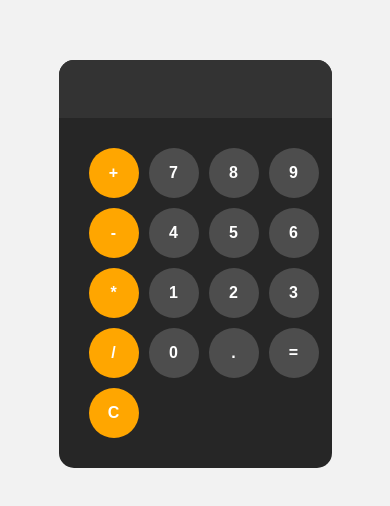
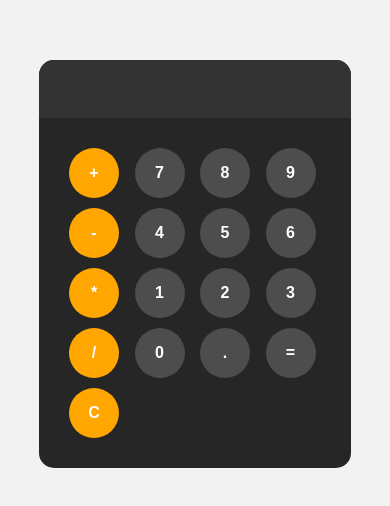
Before and after one commit to Emil2423/basic-calculator.github.io, a plain HTML site: page index.html in a window 390 px wide. Shown: the part 158-664 px from the top of the page. Drawn offline with Linux system fonts and the light colour scheme.

Commit message:
Update index.css

```diff
--- a/index.css
+++ b/index.css
@@ -66,8 +66,8 @@ button:active{
 
 @media (max-width: 765px) {
     .calculator{
-        width: 70%;
-        font-size: 70%;
+        width: 80%;
+        font-size: 80%;
     }
 
     button{
```
